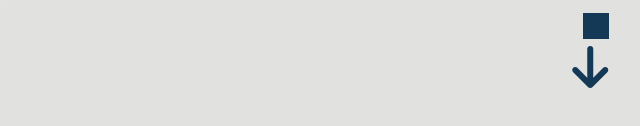
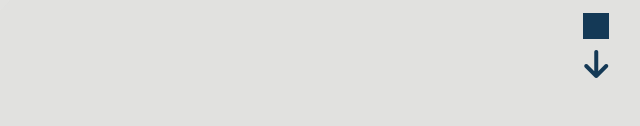
Before and after one commit to juzzter/juztdev, a plain HTML site: page index.html in a window 1280 px wide. Shown: the part 1442-1568 px from the top of the page, 543-1183 px from the left. Drawn offline with Linux system fonts and the light colour scheme.

Commit message:
center arrow desktop

```diff
--- a/index.html
+++ b/index.html
@@ -39,7 +39,9 @@
             </div>
 
             <div class="arrowcontainer">
-                <i class="fa-solid fa-arrow-down fa-3x"></i>
+                <div class="subarrowcontainer">
+                    <i class="fa-solid fa-arrow-down fa-2x"></i>
+                </div>
             </div>
         </div>
     </div>
--- a/styles/style.css
+++ b/styles/style.css
@@ -265,12 +265,22 @@
         display: grid;
         /* border-color: black;
         border-style: solid;
-        border-width: 5px; */
+        border-width: 5px;  */
     }
 
     .arrowcontainer {
         min-height: 5vh;
-        display: grid;
+        display: flex;
+        justify-self: end;
+        /* border-color: black;
+        border-style: solid;
+        border-width: 5px; */
+    }
+
+    .subarrowcontainer {
+        display: flex;
+        width: 2vw;
+        justify-content: center;
         /* border-color: black;
         border-style: solid;
         border-width: 5px; */
@@ -281,7 +291,6 @@
         justify-self: end;
         align-self: end;
         margin-top: 0.3vh;
-        margin-right: 0.1vh;
         color: #143956;
     }
 
```
